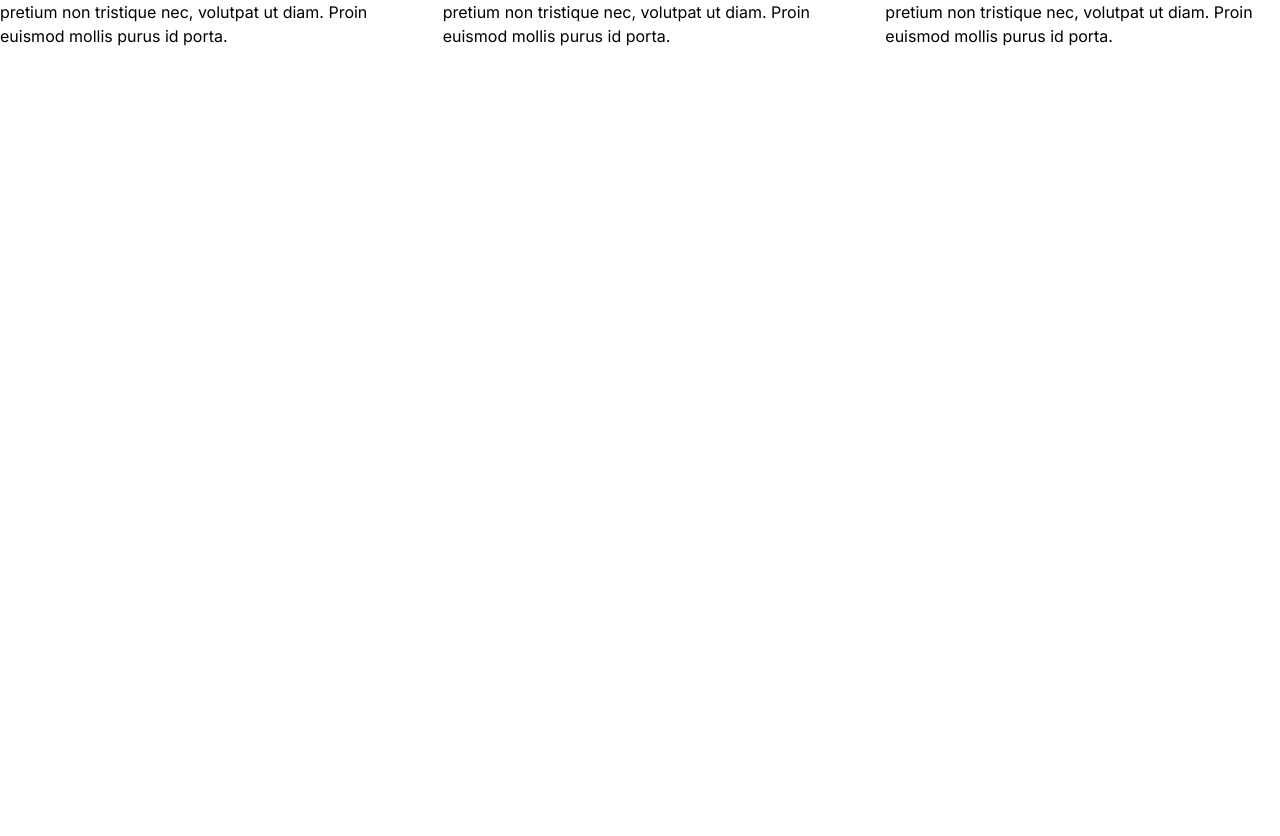
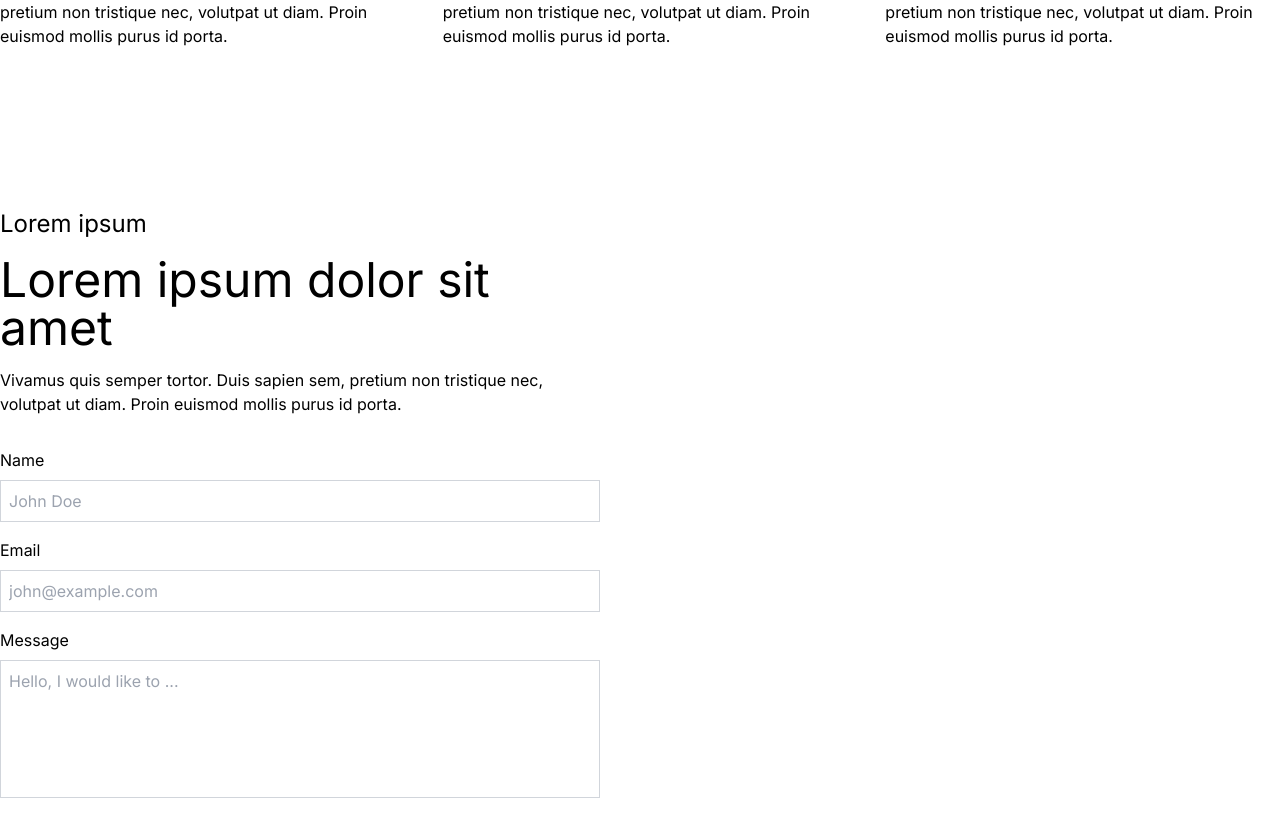
Before and after one commit to BuzzKillMaster/final-project, a Next.js app: page / in a window 1280 px wide. Shown: the part 2944-3780 px from the top of the page. Before the commit the page ends 3072 px from the top, so only its background shows below. Built offline with nearby package versions, Linux system fonts and the light colour scheme.

Commit message:
add contact section without map

```diff
--- a/src/components/sections/ContactSection.tsx
+++ b/src/components/sections/ContactSection.tsx
@@ -1,3 +1,17 @@
+import SectionContainer from "@/components/sections/partials/SectionContainer";
+import SectionHeader from "@/components/sections/partials/SectionHeader";
+import ContactForm from "@/components/sections/contact/ContactForm";
+
 export default function ContactSection() {
-    return (<></>)
+    return (
+        <SectionContainer containerClassName={"grid grid-cols-2 gap-20 items-center"}>
+            <SectionHeader
+                subheading={"Lorem ipsum"}
+                heading={"Lorem ipsum dolor sit amet"}
+                description={"Vivamus quis semper tortor. Duis sapien sem, pretium non tristique nec, volutpat ut diam. Proin euismod mollis purus id porta."}
+            >
+                <ContactForm />
+            </SectionHeader>
+        </SectionContainer>
+    )
 }
```
